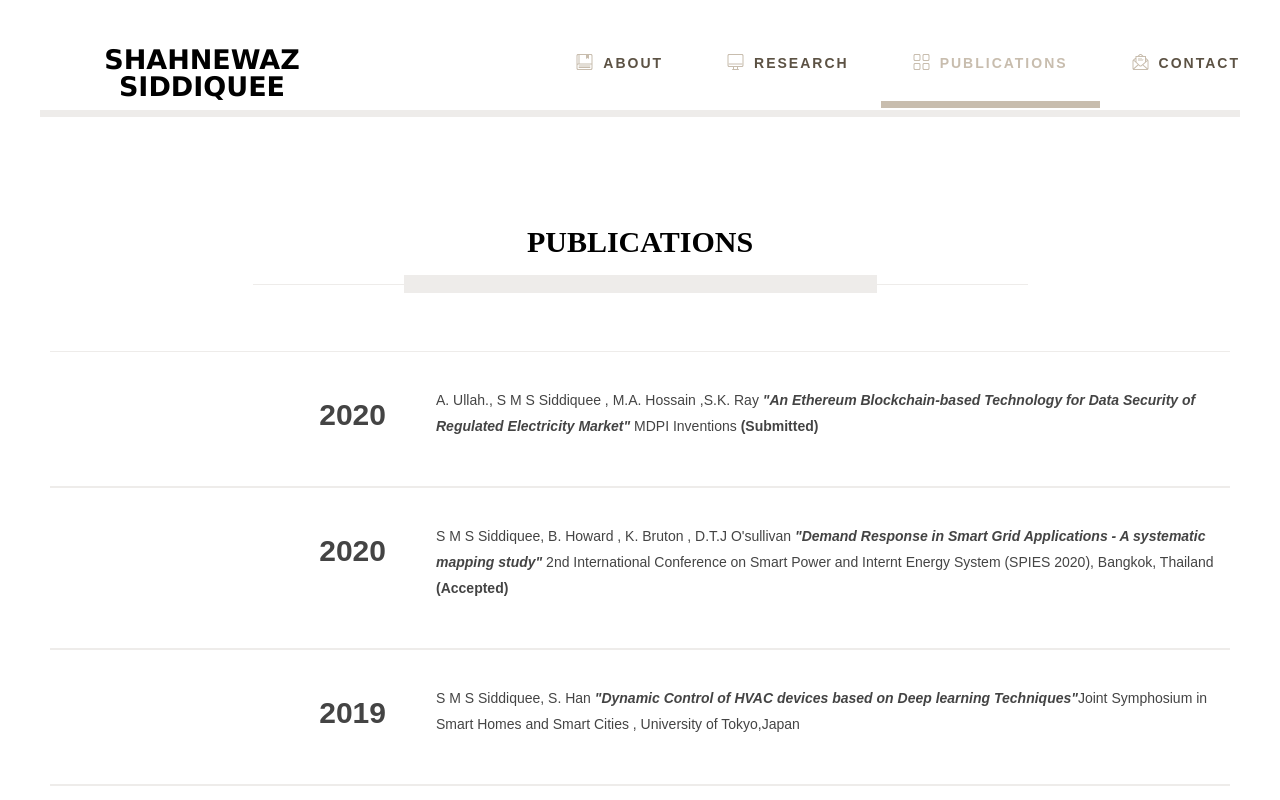
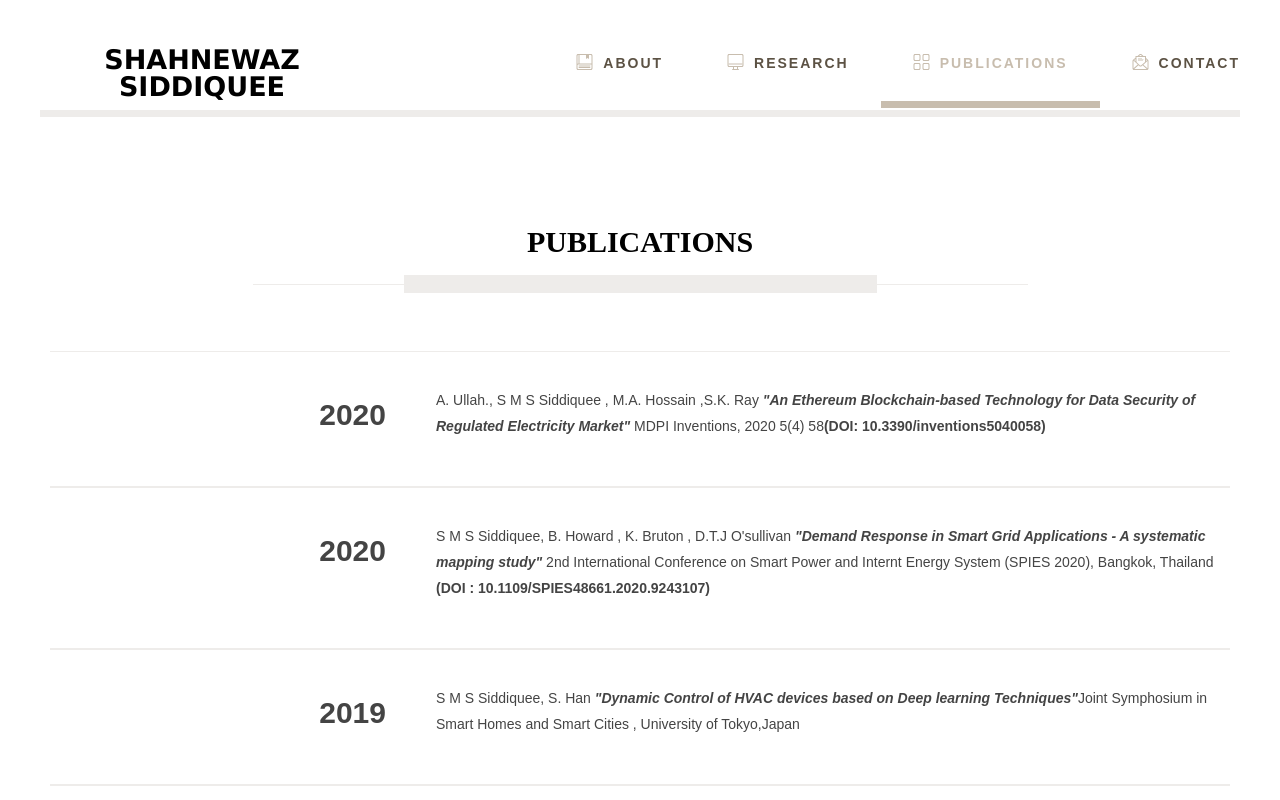
Before and after one commit to Mys-togan/ShahnewazSiddiquee, a plain HTML site: page publications.html in a window 1280 px wide. Shown: the top 800 px of the page. Drawn offline with Linux system fonts and the light colour scheme; a web font is replaced by a local one.

Commit message:
Update publications.html

```diff
--- a/publications.html
+++ b/publications.html
@@ -85,7 +85,7 @@
                             <h3 class="name-ref">
                                 <span><b>2020</b></span>
                             </h3>
-                            <p> A. Ullah., S M S Siddiquee , M.A. Hossain ,S.K. Ray <b><i>"An Ethereum Blockchain-based Technology for Data Security of Regulated Electricity Market"</i></b> MDPI Inventions <strong>(Submitted)</strong></p>
+                            <p> A. Ullah., S M S Siddiquee , M.A. Hossain ,S.K. Ray <b><i>"An Ethereum Blockchain-based Technology for Data Security of Regulated Electricity Market"</i></b> MDPI Inventions, 2020 5(4) 58<strong>(DOI: 10.3390/inventions5040058)</strong></p>
                         </div>
                     </div>
                 </div>
@@ -95,7 +95,7 @@
                             <h3 class="name-ref">
                                 <span><b>2020</b></span>
                             </h3>
-                            <p> S M S Siddiquee, B. Howard , K. Bruton , D.T.J O'sullivan <b><i>"Demand Response in Smart Grid Applications - A systematic mapping study"</i></b> 2nd International Conference on Smart Power and Internt Energy System (SPIES 2020), Bangkok, Thailand <strong> (Accepted)</strong> </p>
+                            <p> S M S Siddiquee, B. Howard , K. Bruton , D.T.J O'sullivan <b><i>"Demand Response in Smart Grid Applications - A systematic mapping study"</i></b> 2nd International Conference on Smart Power and Internt Energy System (SPIES 2020), Bangkok, Thailand <strong> (DOI : 10.1109/SPIES48661.2020.9243107)</strong> </p>
                         </div>
                     </div>
                 </div>
```
